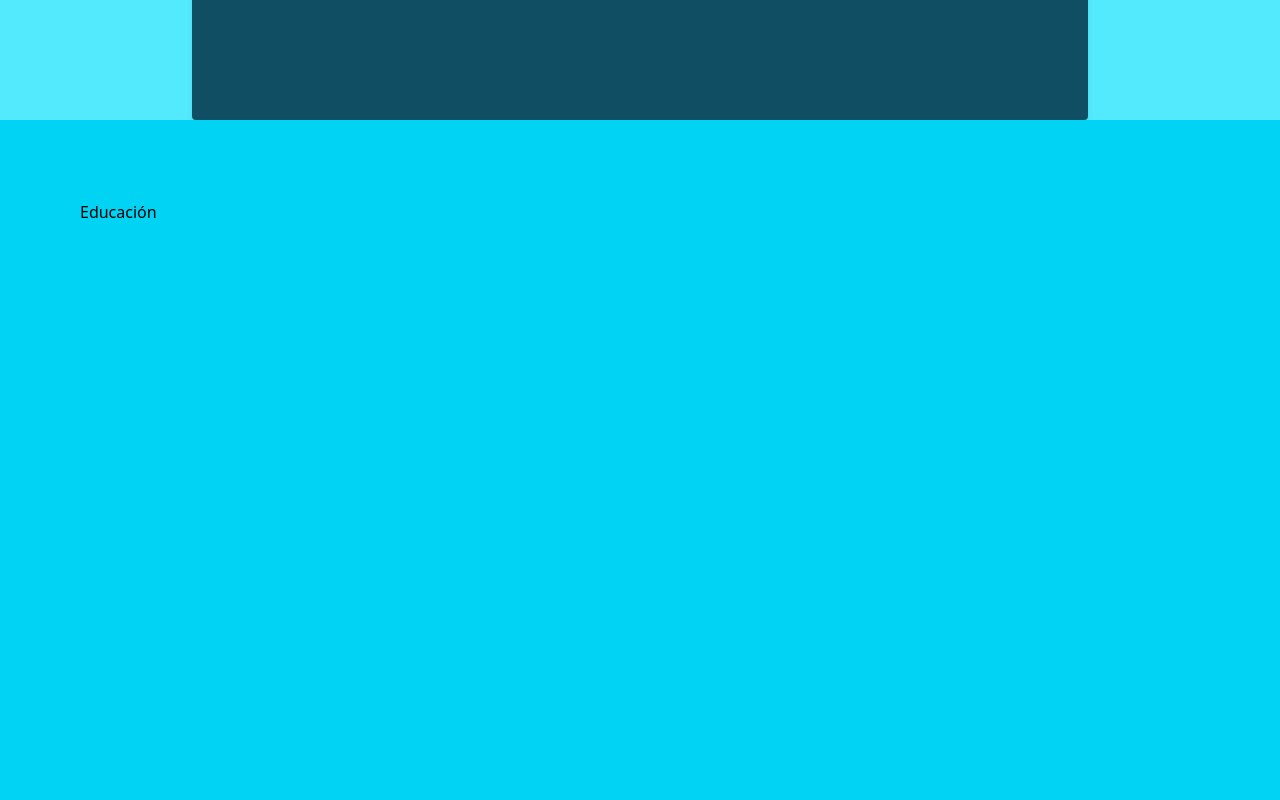
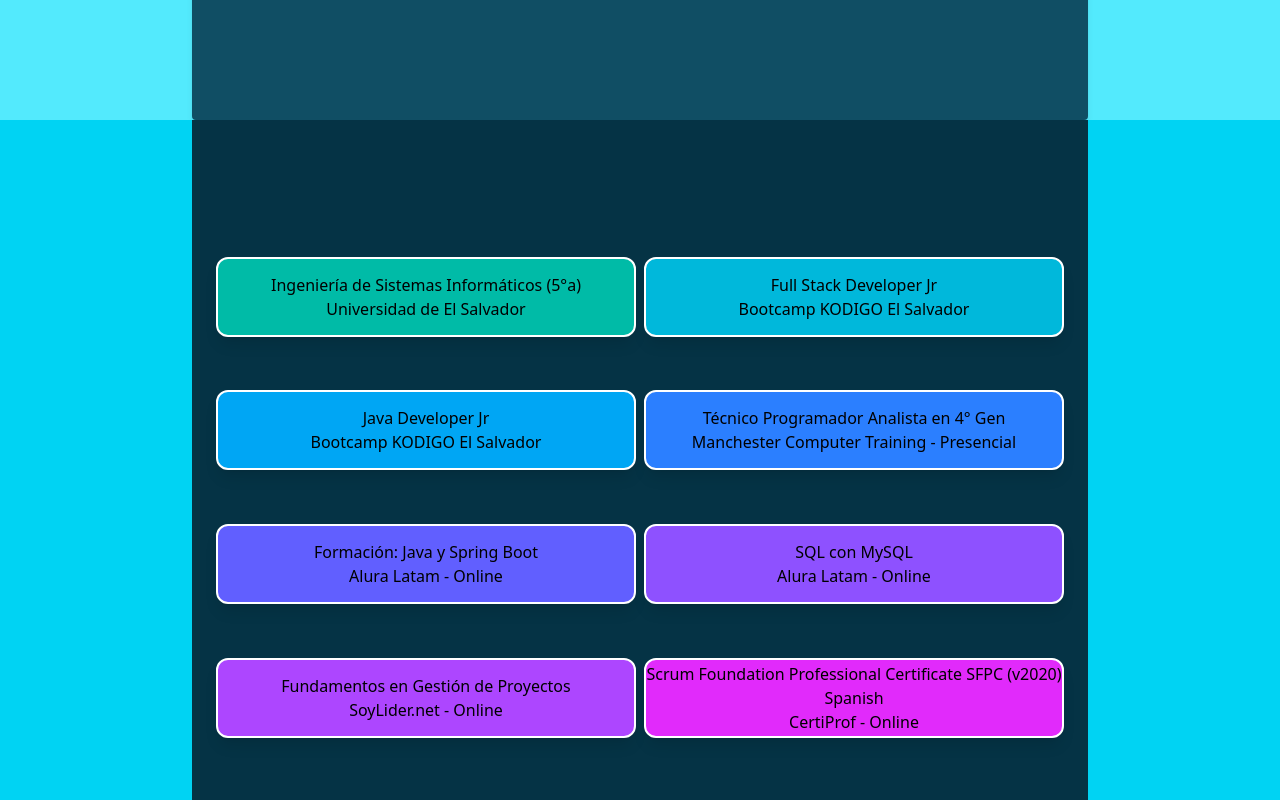
Before and after one commit to melagora/03-portafolio, a Next.js app: page / in a window 1280 px wide. Shown: the part 2280-3080 px from the top of the page. Built offline with nearby package versions, Linux system fonts and the light colour scheme.

Commit message:
Estructura y titulos de Educacion

```diff
--- /dev/null
+++ b/app/components/Educacion.tsx
@@ -0,0 +1,118 @@
+"use client";
+
+import AOS from "aos";
+import "aos/dist/aos.css";
+import { useEffect } from "react";
+
+const educationCol = [
+  {
+    tittle: "Ingeniería de Sistemas Informáticos (5°a)",
+    institution: "Universidad de El Salvador",
+    bg: "bg-teal-500",
+    animation: "fade-up",
+  },
+  {
+    tittle: "Full Stack Developer Jr",
+    institution: "Bootcamp KODIGO El Salvador",
+    bg: "bg-cyan-500",
+    animation: "fade-up",
+  },
+  {
+    tittle: "Java Developer Jr",
+    institution: "Bootcamp KODIGO El Salvador",
+    bg: "bg-sky-500",
+    animation: "fade-up",
+  },
+  {
+    tittle: "Técnico Programador Analista en 4° Gen",
+    institution: "Manchester Computer Training - Presencial",
+    bg: "bg-blue-500",
+    animation: "fade-up",
+  },
+  {
+    tittle: "Formación: Java y Spring Boot",
+    institution: "Alura Latam - Online",
+    bg: "bg-indigo-500",
+    animation: "fade-up",
+  },
+  {
+    tittle: "SQL con MySQL",
+    institution: "Alura Latam - Online",
+    bg: "bg-violet-500",
+    animation: "fade-up",
+  },
+  {
+    tittle: "Fundamentos en Gestión de Proyectos",
+    institution: "SoyLider.net - Online",
+    bg: "bg-purple-500",
+    animation: "fade-up",
+  },
+  {
+    tittle: "Scrum Foundation Professional Certificate SFPC (v2020) Spanish",
+    institution: "CertiProf - Online",
+    bg: "bg-fuchsia-500",
+    animation: "fade-up",
+  },
+];
+
+type EducationProps = {
+  tittle: string;
+  institution: string;
+  bg: string;
+  text?: string;
+  animation: string;
+};
+
+// Dentro de tu componente SkillBox
+const EducationBox = ({
+  tittle,
+  institution,
+  bg,
+  text = "",
+  animation,
+}: EducationProps) => (
+  <div
+    data-aos={animation}
+    data-aos-duration="2000"
+    data-aos-delay="100"
+    className={`flex items-center justify-center text-center ${bg} ${text} h-13 lg:h-20 rounded-xl border-2 border-white shadow-lg hover:border-3 transition-shadow duration-300 cursor-pointer`}
+  >
+    <p>
+      {tittle}
+      <br />
+      {institution}
+    </p>
+  </div>
+);
+
+export default function Habilidades() {
+  useEffect(() => {
+    AOS.init({
+      duration: 1500,
+      once: false,
+      easing: "ease-in-out",
+      offset: 150,
+    });
+    AOS.refresh();
+  }, []);
+
+  return (
+    <section
+      className="h-screen bg-cyan-400 flex items-center justify-center overflow-hidden"
+      id="educacion"
+    >
+      <div
+        className="w-full sm:w-[70%] text-sm md:text-base h-full flex items-center justify-center sm:bg-cyan-950 p-6 gap-2 lg:gap-2 font-medium overflow-hidden"
+        data-aos="fade-up"
+        data-aos-duration="2000"
+        data-aos-delay="100"
+      >
+        <div className="columna1 w-full h-[100%] sm:h-[100%] lg:h-[70%] grid grid-cols-1 lg:grid-cols-2 gap-2">
+          {educationCol.map((educacion, index) => (
+            <EducationBox key={index} {...educacion} animation="fade-up" />
+          ))}
+        </div>
+      </div>
+    </section>
+  );
+}
--- a/app/page.tsx
+++ b/app/page.tsx
@@ -4,6 +4,7 @@
 import Inicio from "./components/Inicio";
 import Sobremi from "./components/Sobremi";
 import Habilidades from "./components/Habilidades";
+import Educacion from "./components/Educacion";
 
 export default function Home() {
   return (
@@ -15,9 +16,7 @@
       <main>
         <Sobremi />
         <Habilidades />
-        <section className="p-20 h-screen bg-cyan-400" id="educacion">
-          <p>Educación</p>
-        </section>
+        <Educacion />
         <section className="p-20 h-screen bg-cyan-500" id="proyectos">
           <p>Proyectos</p>
         </section>
```
